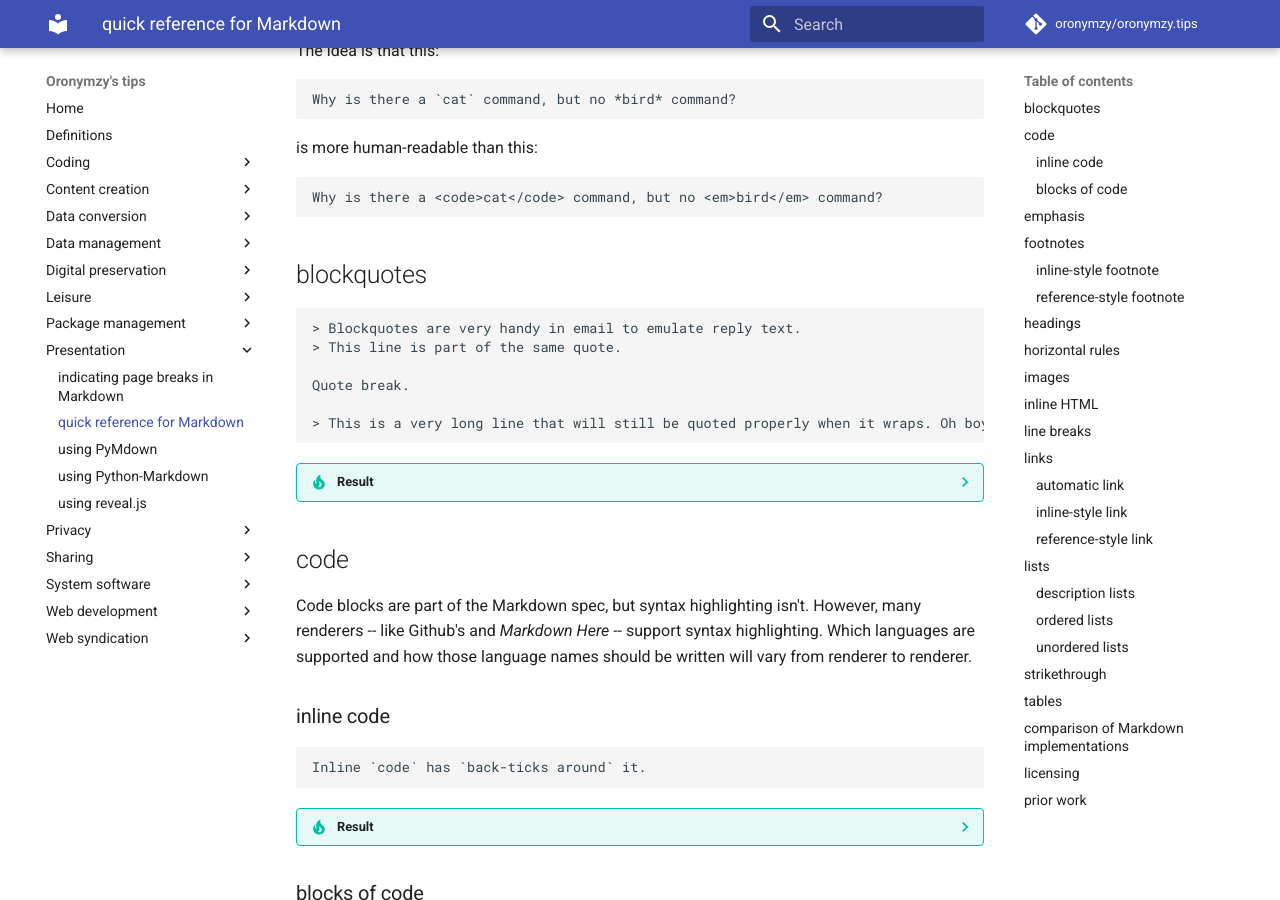
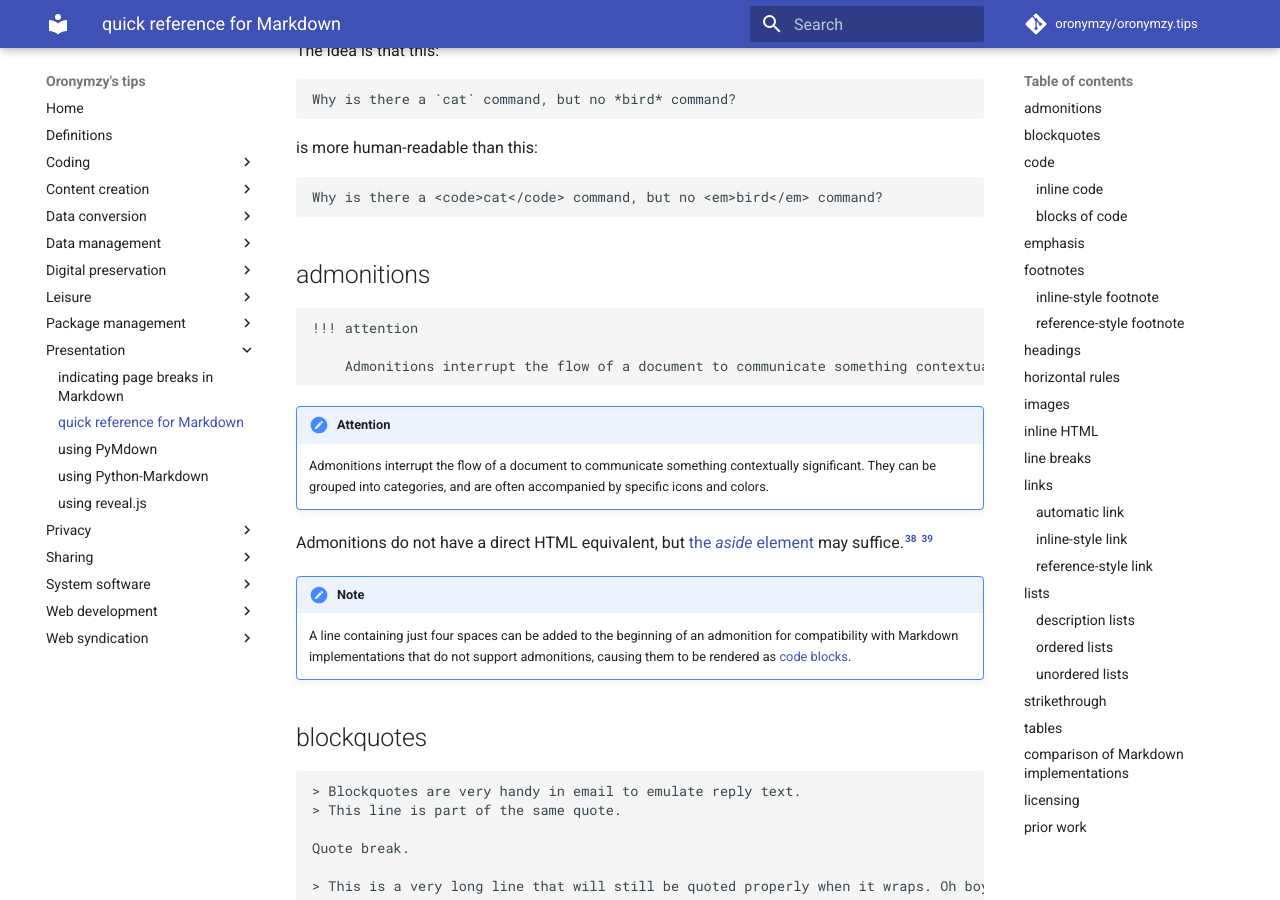
Before and after one commit to oronymzy/tips, an MkDocs documentation site: the page built from docs/qrMkdwn.md, in a window 1280 px wide and 900 px high, scrolled down 209 px. Built offline with MkDocs 1.6.1 and Material for MkDocs 9.7.7, drawn with Linux system fonts in a browser that asks for light colours; comment, search, counter and statistics services are not loaded; some of the changed text lies outside the part shown.

Commit message:
Add admonitions information
Add admonitions section and row to comparison table.
Add MkDocs as source of HTML version of Markdown example.
Rename footnotes.

````diff
--- a/docs/qrMkdwn.md
+++ b/docs/qrMkdwn.md
@@ -13,6 +13,25 @@ is more human-readable than this:
 ```
 Why is there a <code>cat</code> command, but no <em>bird</em> command?
 ```
+
+## admonitions {: #admonitions }
+
+```
+!!! attention
+
+    Admonitions interrupt the flow of a document to communicate something contextually significant. They can be grouped into categories, and are often accompanied by specific icons and colors.
+```
+
+<div class="admonition attention">
+<p class="admonition-title">Attention</p>
+<p>Admonitions interrupt the flow of a document to communicate something contextually significant. They can be grouped into categories, and are often accompanied by specific icons and colors.</p>
+</div>
+
+Admonitions do not have a direct HTML equivalent, but [the *aside* element](https://developer.mozilla.org/en-US/docs/Web/HTML/Element/aside) may suffice.[^qrMkdown1] [^qrMkdown2]
+
+!!! note
+
+    A line containing just four spaces can be added to the beginning of an admonition for compatibility with Markdown implementations that do not support admonitions, causing them to be rendered as [code blocks](#bcode).
 
 ## blockquotes {: #blockquotes }
 
@@ -542,6 +561,7 @@ The table will render correctly even if the raw Markdown does not line up pretti
 
 |                                                                     | [John Gruber’s Markdown]                     | [Pandoc's Markdown]                     | [PyMdown]                                       | [Python-Markdown]                       |
 |:--------------------------------------------------------------------|:---------------------------------------------|:----------------------------------------|:------------------------------------------------|:----------------------------------------|
+|{: .fth } [admonitions]                                              | no{: .no }                                   | no{: .no }                              | no{: .no }                                      | yes (with extension){: .yes }[^pynadmo] |
 |{: .fth } [blockquotes]                                              | yes{: .yes }[^jgmblkq]                       | yes{: .yes }[^pdmblkq]                  | yes{: .yes }                                    | yes{: .yes }                            |
 |{: .fth } [code]  [(inline)][inline code]                            | yes{: .yes }[^jgmcodi]                       | yes{: .yes }[^pdmcodi]                  | yes{: .yes }                                    | yes{: .yes }                            |
 |{: .fth } [code]  [(blocks)][blocks of code]                         | partial (indent only){: .partial }[^jgmcodb] | yes (with extension){: .yes }[^pdmcodb] | yes (with extension){: .yes }[^pymexra]         | yes (with extension){: .yes }[^pyncodb] |
@@ -561,6 +581,7 @@ The table will render correctly even if the raw Markdown does not line up pretti
 |{: .fth } [strikethrough]                                            | no{: .no }                                   | yes (with extension){: .yes }[^pdmstrk] | yes (with extension){: .yes }[^pymtlde]         | no{: .no }                              |
 |{: .fth } [tables]                                                   | no{: .no }                                   | yes (with extension){: .yes }[^pdmtabl] | yes (with extension){: .yes }[^pymexra]         | yes (with extension){: .yes }[^pyntabl] |
 
+[admonitions]: #admonitions
 [automatic link]: #alink
 [blockquotes]: #blockquotes
 [blocks of code]: #bcode
@@ -663,11 +685,13 @@ The table will render correctly even if the raw Markdown does not line up pretti
 
 ## prior work
 - The bulk of the instructions were introduced to me through [Markdown Cheatsheet](https://github.com/adam-p/markdown-here/wiki/Markdown-Cheatsheet), part of the [Markdown Here](https://github.com/adam-p/markdown-here) [wiki](https://github.com/adam-p/markdown-here/wiki) on GitHub.
-- The HTML versions of the Markdown examples were produced with [pandoc](https://pandoc.org/).
+- The HTML versions of the Markdown examples were produced with [pandoc](https://pandoc.org/), except for [admonitions](#admonitions), which was produced with MkDocs.
 
 [Markdown]: https://en.wikipedia.org/wiki/Markdown
 [^jgmblkq]: https://daringfireball.net/projects/markdown/syntax#blockquote
-[^qrMkdown1]: https://en.wikipedia.org/wiki/Note_(typography)#HTML
-[^qrMkdown2]: https://python-markdown.github.io/extensions/footnotes/#syntax
-[^qrMkdown3]: https://pandoc.org/MANUAL.html#paragraphs
-[^qrMkdown4]: https://python-markdown.github.io/#differences
+[^qrMkdown1]: https://stackoverflow.com/questions/7579826/which-semantic-html-tag-for-displaying-side-notes-and-admonitions/7579894#7579894
+[^qrMkdown2]: https://stackoverflow.com/questions/7579826/which-semantic-html-tag-for-displaying-side-notes-and-admonitions/8297157#8297157
+[^qrMkdown3]: https://en.wikipedia.org/wiki/Note_(typography)#HTML
+[^qrMkdown4]: https://python-markdown.github.io/extensions/footnotes/#syntax
+[^qrMkdown5]: https://pandoc.org/MANUAL.html#paragraphs
+[^qrMkdown6]: https://python-markdown.github.io/#differences
````
Also changed, not shown: other parts of docs/qrMkdwn.md (+5 -4 lines).
